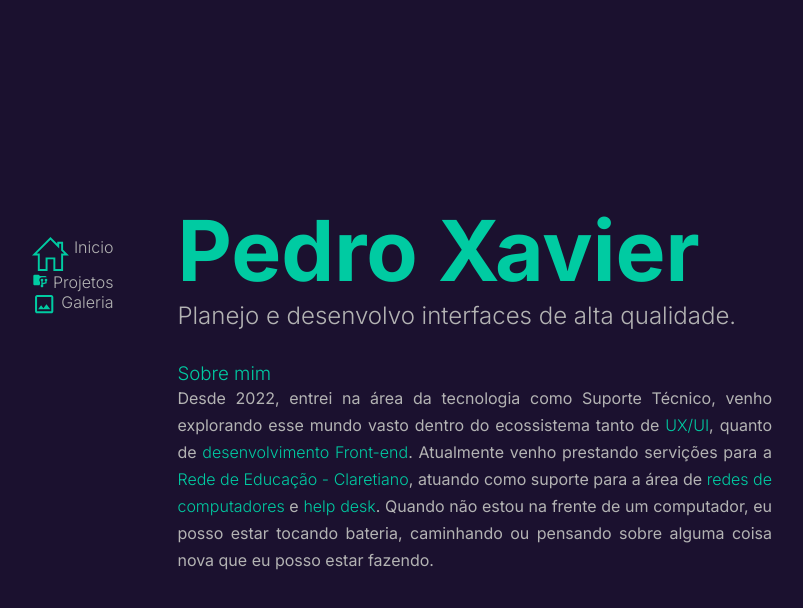
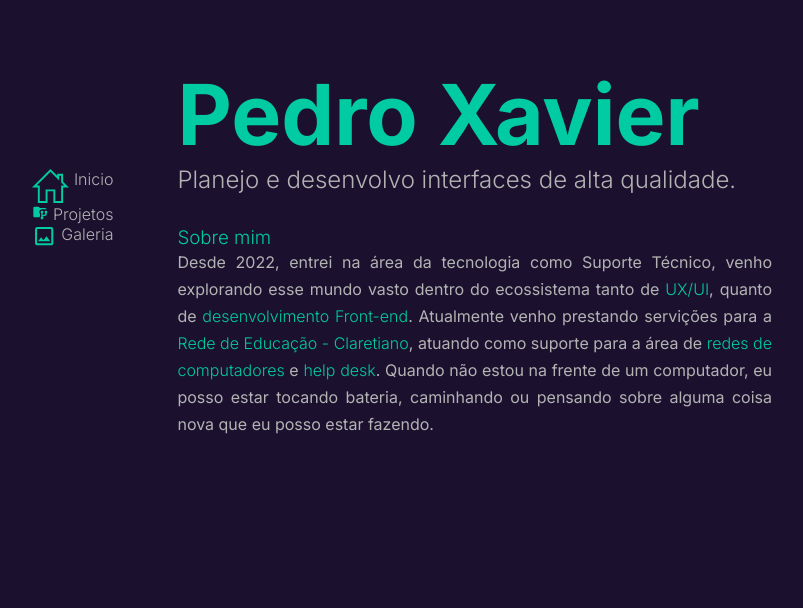
Before and after one commit to PedroXA/my-react-portfolio, a React (Vite) app: page / in a window 1280 px wide. Shown: the top 608 px of the page, without its empty margins (258-1061 px from the left). Built offline with nearby package versions, Linux system fonts and the light colour scheme.

Commit message:
fix: screen adjustment

```diff
--- a/src/components/AboutMe/aboutme.css
+++ b/src/components/AboutMe/aboutme.css
@@ -6,7 +6,7 @@ span {
     display: flex;
     flex-direction: column;
     align-items: start;
-    margin: 25vh auto auto auto;
+    margin: 8vh auto auto auto;
 }
 
 .title {
@@ -36,3 +36,12 @@ span {
     text-align: justify;
     font-weight: 400;
 }
+
+.experience{
+    color: var(--bold-color);
+    font-weight: 700 !important;
+}
+
+.experience{
+    padding-top: 32px;
+}
```
